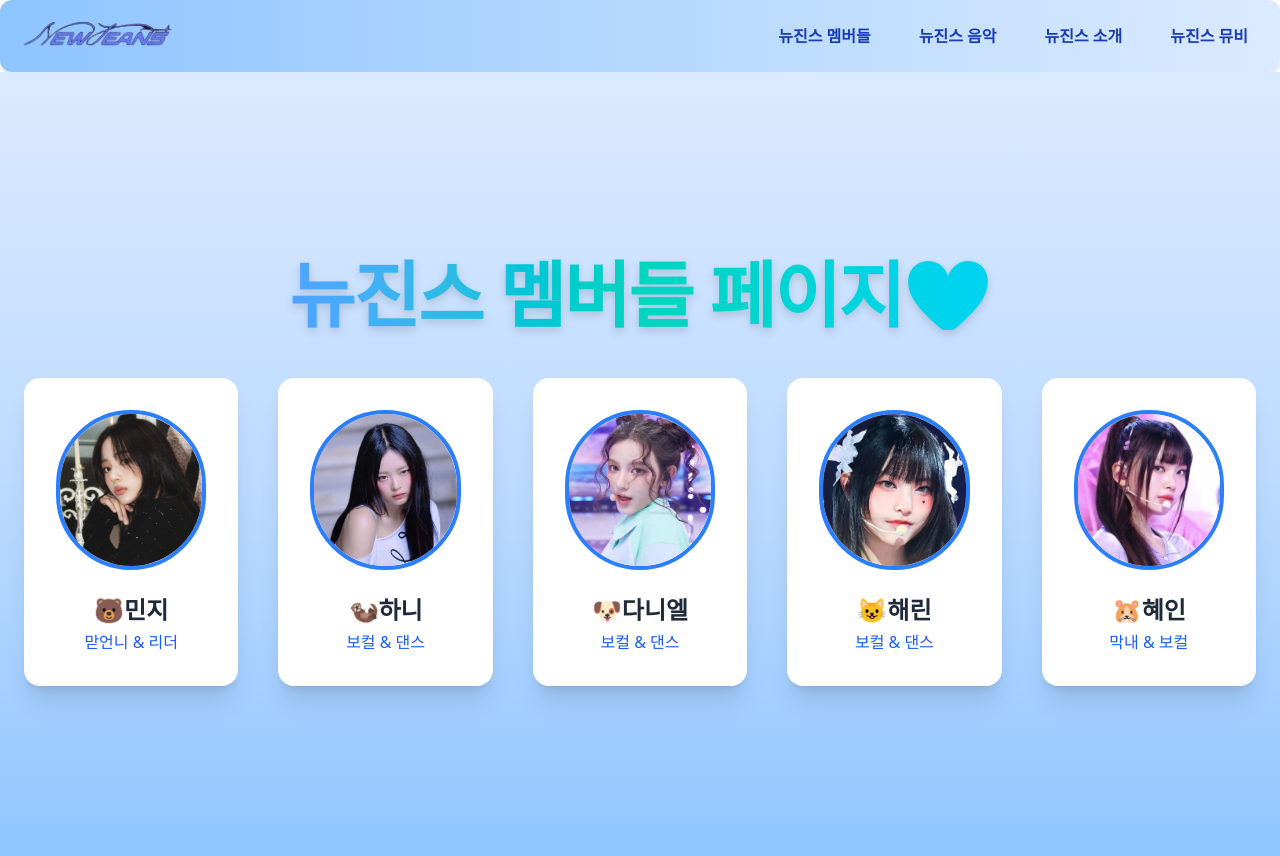
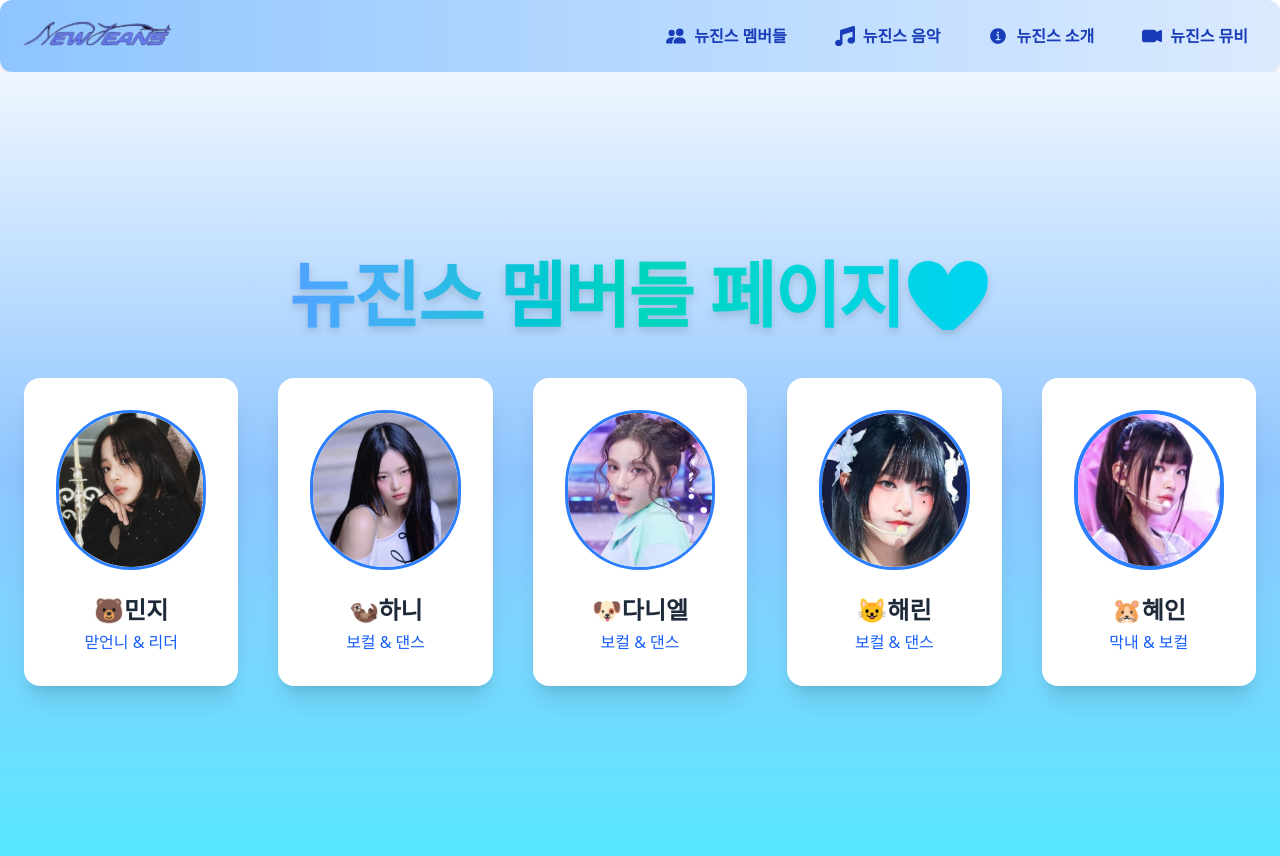
Before and after one commit to dkstjdals19/newjeans, a React (Vite) app: page /members in a window 1280 px wide. Shown: the top 856 px of the page. Built offline with nearby package versions, Linux system fonts and the light colour scheme.

Commit message:
네비게이션에 이모지 추가 + 멤버 페이지 수정

```diff
--- a/src/App.tsx
+++ b/src/App.tsx
@@ -4,6 +4,9 @@
 import Music from "./pages/Music";
 import About from "./pages/About";
 import Mv from "./pages/Mv";
+import { BsPeopleFill, BsCameraVideoFill } from "react-icons/bs";
+import { FaMusic } from "react-icons/fa6";
+import { IoInformationCircleSharp } from "react-icons/io5";
 
 export default function App() {
   return (
@@ -12,48 +15,56 @@
         {/* 왼쪽: 홈 */}
         <div>
           <Link to="/">
-            <img src="/NewJeans logo.png" alt="NewJeans Logo" className="h-10 w-auto transition-transform transform hover:scale-105"/>
+            <img
+              src="/NewJeans logo.png"
+              alt="NewJeans Logo"
+              className="h-10 w-auto transition-transform transform hover:scale-105"
+            />
           </Link>
         </div>
-
 
         {/* 오른쪽: 나머지 메뉴 */}
         <div className="ml-auto flex gap-4">
           <Link
             to="/members"
-            className="text-blue-800 font-semibold px-4 py-2 rounded-lg transition transform hover:scale-105 hover:bg-white/50 hover:text-blue-900"
+            className="flex items-center gap-2 text-blue-800 font-semibold px-4 py-2 rounded-lg transition-transform transform hover:scale-105 hover:bg-white/30 hover:text-blue-900"
           >
-            뉴진스 멤버들
+            <BsPeopleFill className="text-xl" />
+            <span>뉴진스 멤버들</span>
           </Link>
+
           <Link
             to="/music"
-            className="text-blue-800 font-semibold px-4 py-2 rounded-lg transition transform hover:scale-105 hover:bg-white/50 hover:text-blue-900"
+            className="flex items-center gap-2 text-blue-800 font-semibold px-4 py-2 rounded-lg transition-transform transform hover:scale-105 hover:bg-white/30 hover:text-blue-900"
           >
-            뉴진스 음악
+            <FaMusic className="text-xl" />
+            <span>뉴진스 음악</span>
           </Link>
+
           <Link
             to="/about"
-            className="text-blue-800 font-semibold px-4 py-2 rounded-lg transition transform hover:scale-105 hover:bg-white/50 hover:text-blue-900"
+            className="flex items-center gap-2 text-blue-800 font-semibold px-4 py-2 rounded-lg transition-transform transform hover:scale-105 hover:bg-white/30 hover:text-blue-900"
           >
-            뉴진스 소개
+            <IoInformationCircleSharp className="text-xl" />
+            <span>뉴진스 소개</span>
           </Link>
+
           <Link
             to="/mv"
-            className="text-blue-800 font-semibold px-4 py-2 rounded-lg transition transform hover:scale-105 hover:bg-white/50 hover:text-blue-900"
+            className="flex items-center gap-2 text-blue-800 font-semibold px-4 py-2 rounded-lg transition-transform transform hover:scale-105 hover:bg-white/30 hover:text-blue-900"
           >
-            뉴진스 뮤비
+            <BsCameraVideoFill className="text-xl" />
+            <span>뉴진스 뮤비</span>
           </Link>
-
         </div>
       </nav>
-
 
       <Routes>
         <Route path="/" element={<Home />} />           {/* 홈 경로 */}
         <Route path="/members" element={<Members />} /> {/* 멤버들 페이지 */}
-        <Route path="/music" element={<Music />} /> {/* 음악 페이지*/}
-        <Route path="/about" element={<About />} /> {/* 소개 페이지 */}
-        <Route path="/mv" element={<Mv/>}></Route> {/* 뮤비 페이지 */}
+        <Route path="/music" element={<Music />} />     {/* 음악 페이지 */}
+        <Route path="/about" element={<About />} />     {/* 소개 페이지 */}
+        <Route path="/mv" element={<Mv />} />           {/* 뮤비 페이지 */}
       </Routes>
     </div>
   );
--- a/src/pages/Members.tsx
+++ b/src/pages/Members.tsx
@@ -1,4 +1,5 @@
 import { useState } from "react";
+import { BsSearchHeartFill } from "react-icons/bs";
 
 // 멤버들에 대한 사진과 설명등을 보여주는 페이지
 export default function Members() {
@@ -9,15 +10,16 @@
 
   // 멤버들 정보
   const members: Record<MemberKey, { description: string[]; img: string }> = {
-    민지: { description: ["출생일: 2004년 5월 7일","출생지: 대한민국 강원도 춘천","데뷔: 2022년 7월 22일","브랜드 모델: 샤넬 하우스 앰버서더","MBTI: ESTJ","키: 169cm"], img: "/Minji.jpg" },
-    하니: { description: ["출생일: 2004년 10월 6일","출생지: 호주 빅토리아주 멜버른","데뷔: 2022년 7월 22일","브랜드 모델: 구찌 글로벌 앰버서더","MBTI: INFP","키: 162cm"], img: "/Hanni.jpeg" },
-    다니엘: { description: ["출생일: 2005년 4월 11일","출생지: 호주 뉴사우스웨일스주 뉴캐슬","데뷔: 2022년 7월 22일","브랜드 모델: 버버리 글로벌 앰버서더","MBTI: ENFP","키: 165cm"], img: "/Danielle.png" },
-    해린: { description: ["출생일: 2006년 5월 15일","출생지: 대한민국 서울특별시 동작구","데뷔: 2022년 7월 22일","브랜드 모델: 디올 글로벌 앰버서더","MBTI: INTP","키: 164.5cm"], img: "/Haerin.png" },
-    혜인: { description: ["출생일: 2008년 4월 21일","출생지: 대한민국 인천광역시 남구 문학동","데뷔: 2022년 7월 22일","브랜드 모델: 루이비통 하우스 앰버서더","MBTI: ISFP","키: 170cm"], img: "/Hyein.jpg" },
+    민지: { description: ["출생일: 2004년 5월 7일","출생지: 대한민국 강원도 춘천","데뷔: 2022년 7월 22일","포지션 : 보컬 & 랩","브랜드 모델: 샤넬 하우스 앰버서더","MBTI: ESTJ","키: 169cm","별명 : 곰아지", "취향 : 책읽기, 다이어리 꾸미기를 좋아한다"], img: "/Minji.jpg" },
+    하니: { description: ["출생일: 2004년 10월 6일","출생지: 호주 빅토리아주 멜버른","포지션 : 보컬 & 댄스","데뷔: 2022년 7월 22일","브랜드 모델: 구찌 글로벌 앰버서더","MBTI: INFP","키: 162cm","별명 : 팜하니","취향 : 영화보는것을 좋아한다"], img: "/Hanni.jpeg" },
+    다니엘:{ description: ["출생일: 2005년 4월 11일","출생지: 호주 뉴사우스웨일스주 뉴캐슬","포지션 : 보컬 & 댄스","데뷔: 2022년 7월 22일","브랜드 모델: 버버리 글로벌 앰버서더","MBTI: ENFP","키: 165cm","별명 : 모다니","취향 : 디즈니 영화들을 좋아한다"], img: "/Danielle.png" },
+    해린: { description: ["출생일: 2006년 5월 15일","출생지: 대한민국 서울특별시 동작구","포지션 : 보컬 & 댄스","데뷔: 2022년 7월 22일","브랜드 모델: 디올 글로벌 앰버서더","MBTI: INTP","키: 164.5cm","별명 : 아기고양이","취향 : 노래 듣는것을 좋아한다"], img: "/Haerin.png" },
+    혜인: { description: ["출생일: 2008년 4월 21일","출생지: 대한민국 인천광역시 남구 문학동","포지션 : 보컬 & 랩","데뷔: 2022년 7월 22일","브랜드 모델: 루이비통 하우스 앰버서더","MBTI: ISFP","키: 170cm","별명 : 혠스터","취향 : 산책하기,사진찍기,영화보기를 좋아한다"], img: "/Hyein.jpg" },
   };
 
   return (
-    <div className="min-h-screen bg-gradient-to-b from-blue-100 via-blue-200 to-blue-300 flex flex-col items-center px-6 py-24 space-y-12 justify-center">
+    <div className="min-h-screen bg-gradient-to-b from-blue-50 via-blue-300 to-cyan-300 flex flex-col items-center px-6 py-24 space-y-12 justify-center">
+      {/*<nav className="flex items-center p-4 bg-gradient-to-r from-blue-300 to-blue-100 rounded-xl shadow-md"> */}
       {/* 아무것도 안했을 때 보이는 페이지 */}
       <h1 className="text-5xl sm:text-6xl md:text-7xl font-extrabold text-center mb-12 tracking-tight bg-clip-text text-transparent bg-gradient-to-r from-blue-400 via-teal-400 to-cyan-400 drop-shadow-lg ">
         뉴진스 멤버들 페이지❤️
@@ -27,28 +29,28 @@
 
         {/* 민지 카드 */}
         <div className="bg-white bg-opacity-90 p-8 rounded-2xl shadow-xl hover:shadow-2xl transition-shadow duration-300 flex flex-col items-center transform hover:scale-[1.02] cursor-pointer" onClick={() => setSelected("민지")}>
-          <img src="/Minji.jpg" alt="Minji" className="w-40 h-40 rounded-full mb-6 object-cover border-4 border-blue-500" />
+          <img src="/Minji.jpg" alt="Minji" className="w-40 h-40 rounded-full mb-6 object-cover border-3 border-blue-500" />
           <h3 className="text-2xl font-extrabold text-gray-800 mb-1">🐻민지</h3>
           <p className="text-blue-600 font-medium">맏언니 & 리더</p>
         </div>
 
         {/* 하니 카드 */}
         <div className="bg-white bg-opacity-90 p-8 rounded-2xl shadow-xl hover:shadow-2xl transition-shadow duration-300 flex flex-col items-center transform hover:scale-[1.02] cursor-pointer" onClick={() => setSelected("하니")}>
-          <img src="/Hanni.jpeg" alt="Hanni" className="w-40 h-40 rounded-full mb-6 object-cover border-4 border-blue-500" />
+          <img src="/Hanni.jpeg" alt="Hanni" className="w-40 h-40 rounded-full mb-6 object-cover border-3 border-blue-500" />
           <h3 className="text-2xl font-extrabold text-gray-800 mb-1">🦦하니</h3>
           <p className="text-blue-600 font-medium">보컬 & 댄스</p>
         </div>
 
         {/* 다니엘 카드 */}
         <div className="bg-white bg-opacity-90 p-8 rounded-2xl shadow-xl hover:shadow-2xl transition-shadow duration-300 flex flex-col items-center transform hover:scale-[1.02] cursor-pointer" onClick={() => setSelected("다니엘")}>
-          <img src="/Danielle.png" alt="Daniel" className="w-40 h-40 rounded-full mb-6 object-cover border-4 border-blue-500" />
+          <img src="/Danielle.png" alt="Daniel" className="w-40 h-40 rounded-full mb-6 object-cover border-3 border-blue-500" />
           <h3 className="text-2xl font-extrabold text-gray-800 mb-1">🐶다니엘</h3>
           <p className="text-blue-600 font-medium">보컬 & 댄스</p>
         </div>
 
         {/* 해린 카드 */}
         <div className="bg-white bg-opacity-90 p-8 rounded-2xl shadow-xl hover:shadow-2xl transition-shadow duration-300 flex flex-col items-center transform hover:scale-[1.02] cursor-pointer" onClick={() => setSelected("해린")}>
-          <img src="/Haerin.png" alt="Haerin" className="w-40 h-40 rounded-full mb-6 object-cover border-4 border-blue-500" />
+          <img src="/Haerin.png" alt="Haerin" className="w-40 h-40 rounded-full mb-6 object-cover border-3 border-blue-500" />
           <h3 className="text-2xl font-extrabold text-gray-800 mb-1">😺해린</h3>
           <p className="text-blue-600 font-medium">보컬 & 댄스</p>
         </div>
@@ -62,30 +64,20 @@
       </div>
       {/* 멤버들 클릭했을 때 모달 띄워주기 */}
       {selected && (
-        <div
-          className="fixed inset-0 bg-gray-400 bg-opacity-40 backdrop-blur-sm flex items-center justify-center z-50"
-          onClick={() => setSelected(null)}
-        >
-          <div
-            className="bg-white p-8 rounded-3xl shadow-2xl max-w-md w-full"
-            onClick={(e) => e.stopPropagation()}
-          >
-            <img
-              src={members[selected].img}
-              alt={selected}
-              className="w-40 h-40 rounded-full mb-4 mx-auto"
-            />
+        <div className="fixed inset-0 bg-gradient-to-b from-blue-100 via-blue-200 to-blue-300 bg-opacity-40 backdrop-blur-sm flex items-center justify-center z-50">
+          <div className="bg-white p-8 rounded-3xl shadow-2xl max-w-md w-full border-sky-300 border-2" onClick={(e) => e.stopPropagation()}>
+            <img src={members[selected].img} alt={selected} className="w-40 h-40 rounded-full mb-4 mx-auto border-gray-500 border-3"/>
             <h2 className="text-3xl font-bold mb-4 text-center">{selected}</h2>
-            {/* 멤버들 map 함수로 효율 적이게 화면에 띄우기 */}
+            {/* 멤버들 map 함수로 효율적이게 화면에 띄우기 */}
             <ul className="list-disc list-inside space-y-2">
               {members[selected].description.map((item, idx) => (
-                <li key={idx} className="text-gray-700">{item}</li>
+                <li key={idx} className="flex items-center gap-3 p-2 rounded-lg transition-all duration-200 hover:bg-sky-50 hover:scale-[1.02]">
+                  <BsSearchHeartFill className="text-pink-400 text-base" />
+                  <span className="text-gray-700">{item}</span>
+                </li>
               ))}
             </ul>
-            <button
-              className="mt-6 px-6 py-2 bg-blue-500 text-white font-semibold rounded-full block mx-auto hover:bg-blue-600 transition-colors"
-              onClick={() => setSelected(null)}
-            >
+            <button className="mt-6 px-6 py-2 bg-pink-400 text-white font-semibold rounded-full block mx-auto hover:bg-pink-500 transition-colors" onClick={() => setSelected(null)}>
               닫기
             </button>
           </div>
```
